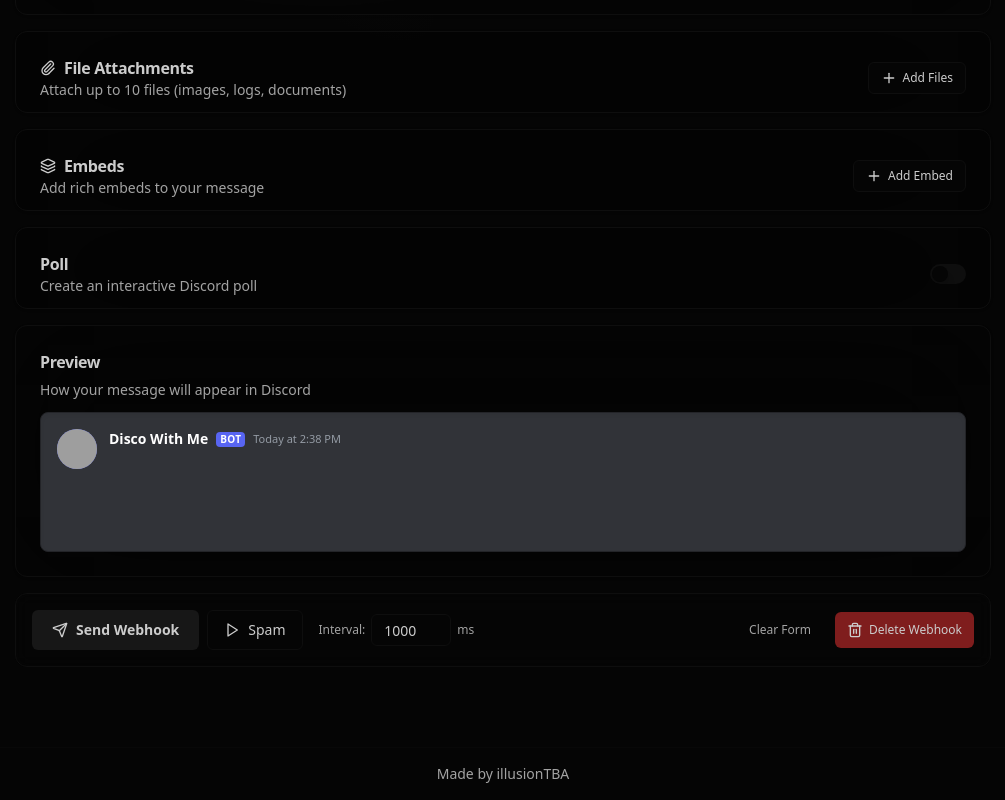
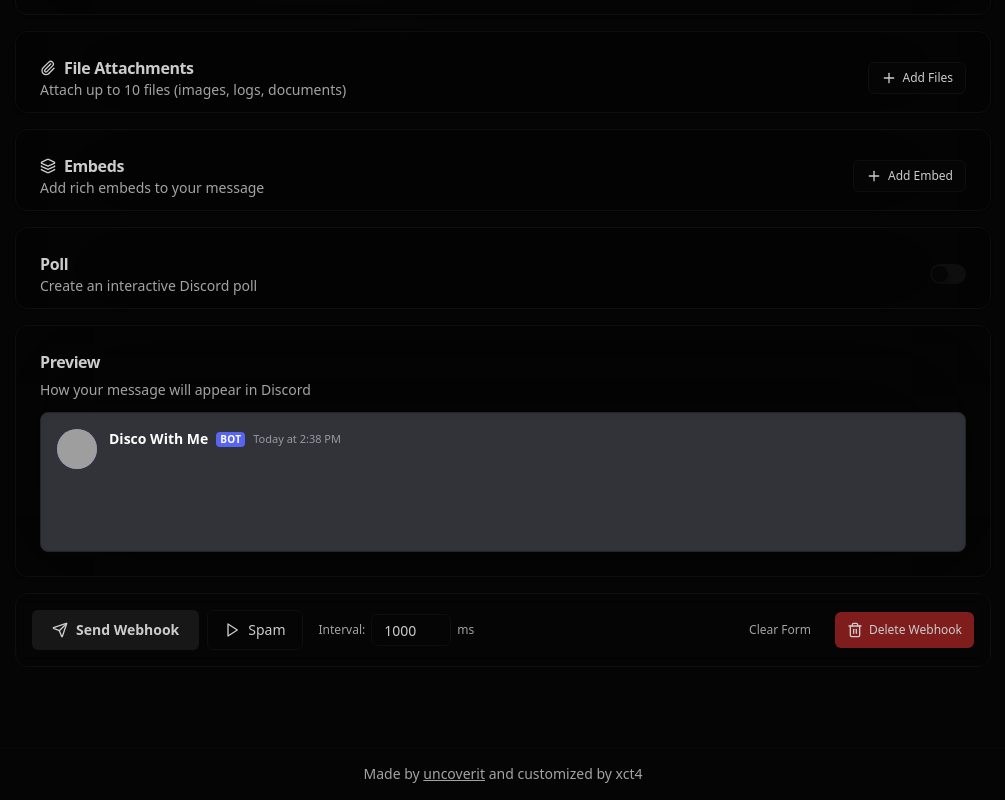
Before and after one commit to xct4/Disco-With-Me, a React (Vite) app: page / in a window 1280 px wide. Shown: the part 701-1501 px from the top of the page, without its empty margins (137-1142 px from the left). Built offline with nearby package versions, Linux system fonts and the light colour scheme; grey boxes are pictures that could not be loaded.

Commit message:
Update footer credits to uncoverit and xct4

```diff
--- a/src/App.tsx
+++ b/src/App.tsx
@@ -1974,7 +1974,16 @@ export default function App() {
       </div>
 
       <footer className="mt-12 py-4 border-t border-border/40 text-center text-sm text-muted-foreground">
-        Made by illusionTBA
+        Made by{" "}
+        <a
+          href="https://github.com/Uncover-it"
+          target="_blank"
+          rel="noreferrer"
+          className="underline hover:text-foreground"
+        >
+          uncoverit
+        </a>{" "}
+        and customized by xct4
       </footer>
 
       <Toaster richColors position="top-right" />
```
